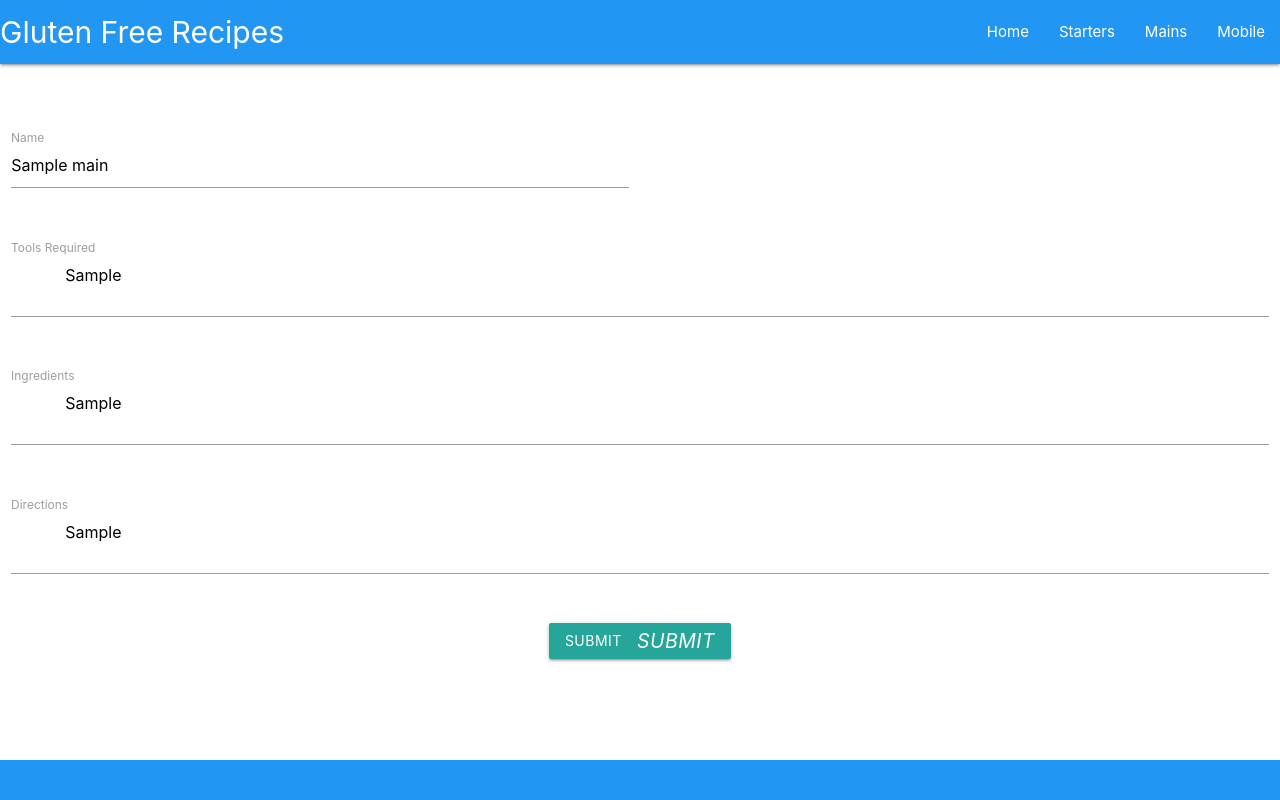
After one commit to mcnic16/glutefree-recipes-new, a Flask app: page /edit_mains/1 in a window 1280 px wide. The commit adds this page. Run offline with Flask 2, Linux system fonts and the light colour scheme; tables that the repository leaves empty hold one stand-in row (values such as "Sample post").

Commit message:
added edit_mains html and updated routes.py with edit_mains function

```diff
--- a/glutenfree/routes.py
+++ b/glutenfree/routes.py
@@ -80,3 +80,16 @@ def add_mains():
         db.session.commit()
         return redirect(url_for("mains"))
     return render_template("add_mains.html")
+
+
+@app.route("/edit_mains/<int:main_id>",  methods=["GET", "POST"])
+def edit_mains(main_id):
+    main = Main.query.get_or_404(main_id)
+    if request.method == "POST":
+        main.main_names = request.form.get("main_names"),
+        main.main_tools = request.form.get("main_tools"),
+        main.main_ingredients = request.form.get("main_ingredients"),
+        main.main_directions = request.form.get("main_directions")
+        db.session.commit()
+        return redirect(url_for("mains"))
+    return render_template("edit_mains.html", main=main)
--- a/glutenfree/templates/base.html
+++ b/glutenfree/templates/base.html
@@ -34,7 +34,7 @@
   <ul class="sidenav" id="mobile-demo">
     <li><a href="{{ url_for('home') }}">Home</a></li>
     <li><a href="{{ url_for('starters') }}">Starters</a></li>
-    <li><a href="{{ url_for('mains') }}">Mains</a>">Javascript</a></li>
+    <li><a href="{{ url_for('mains') }}">Mains</a></li>
     <li><a href="mobile.html">Mobile</a></li>
   </ul>
 </header>
--- /dev/null
+++ b/glutenfree/templates/edit_mains.html
@@ -0,0 +1,53 @@
+{% extends "base.html" %}
+{% block content %}
+
+<div class="row">
+  <form class="col s12" method="POST" action="{{ url_for('edit_mains', main_id=main.id) }}">
+      <div class="row">
+        <!-- Mains Name -->
+        <div class="input-field col s6">
+            <textarea id="main_names" name="main_names" type="text" class="materialize-textarea" class="validate" required >
+            {{- main.main_names -}}
+            </textarea>
+          <label for="main_names">Name</label>
+        </div>
+      </div>
+      <!-- Mains Tools -->
+      <div class="row">
+        <div class="input-field col s12">
+          <textarea id="main_tools" name="main_tools" type="text" class="materialize-textarea" class="validate" required >
+            {{ main.main_tools }}
+          </textarea>
+          <label for="main_tools">Tools Required</label>
+        </div>
+      </div>
+      <!-- Ingredients -->
+      <div class="row">
+        <div class="input-field col s12">
+          <textarea id="main_ingredients" name="main_ingredients" type="text" class="materialize-textarea" class="validate" required >
+            {{ main.main_ingredients }}
+          </textarea>
+          <label for="main_ingredients">Ingredients</label>
+        </div>
+      </div>
+      <!-- Directions -->
+      <div class="row">
+        <div class="input-field col s12">
+          <textarea id="main_directions" name="main_directions" type="text" class="materialize-textarea" class="validate" required >
+            {{ main.main_directions }}
+          </textarea>
+          <label for="main_directions">Directions</label>
+        </div>
+      </div>
+      <!-- submit button -->
+      <div class="row">
+        <div class="col s12 center-align">
+            <button class="btn waves-effect waves-light" type="submit" name="action">Submit
+                <i class="material-icons right">Submit</i>
+              </button>
+        </div>
+    </div>
+    </form>
+  </div>
+
+{% endblock %}
--- a/glutenfree/templates/mains.html
+++ b/glutenfree/templates/mains.html
@@ -14,10 +14,10 @@
         <h5>Ingredients:</h5>
         <p>{{ main.main_ingredients }}</p>
         <h5>Directions:</h5>
-        <p>{{ main.main_directions }}/p>
+        <p>{{ main.main_directions }}</p>
 
         <div class="modal-footer">
-          <a href="" class="modal-close waves-effect waves-green btn-flat">Edit</a>
+          <a href="{{ url_for('edit_mains', main_id=main.id) }}" class="modal-close waves-effect waves-green btn-flat">Edit</a>
           <a href="" class="modal-close waves-effect waves-green btn-flat">Delete</a>
         </div>
 
--- a/glutenfree/templates/starters.html
+++ b/glutenfree/templates/starters.html
@@ -1,7 +1,7 @@
 {% extends "base.html" %}
 {% block content %}
 
-
+<h5> Click on the name of the recipe for full details.</h5>
   <!-- Modal Trigger -->
   <div class="row">
   {% for starter in starters %}
@@ -9,7 +9,7 @@
   <!-- Modal Structure -->
    <div id="modal-{{ loop.index }}" class="modal">
     <div class="modal-content">
-      <h3>{{ starter.starter_names }}</h3>
+      <h4>{{ starter.starter_names }}</h4>
       <h5>Tools:</h5>
       <p>{{ starter.starter_tools }}</p>
       <h5>Ingredients:</h5>
```
Also changed, not shown: glutenfree/templates/add_cuisine.html (deleted).
